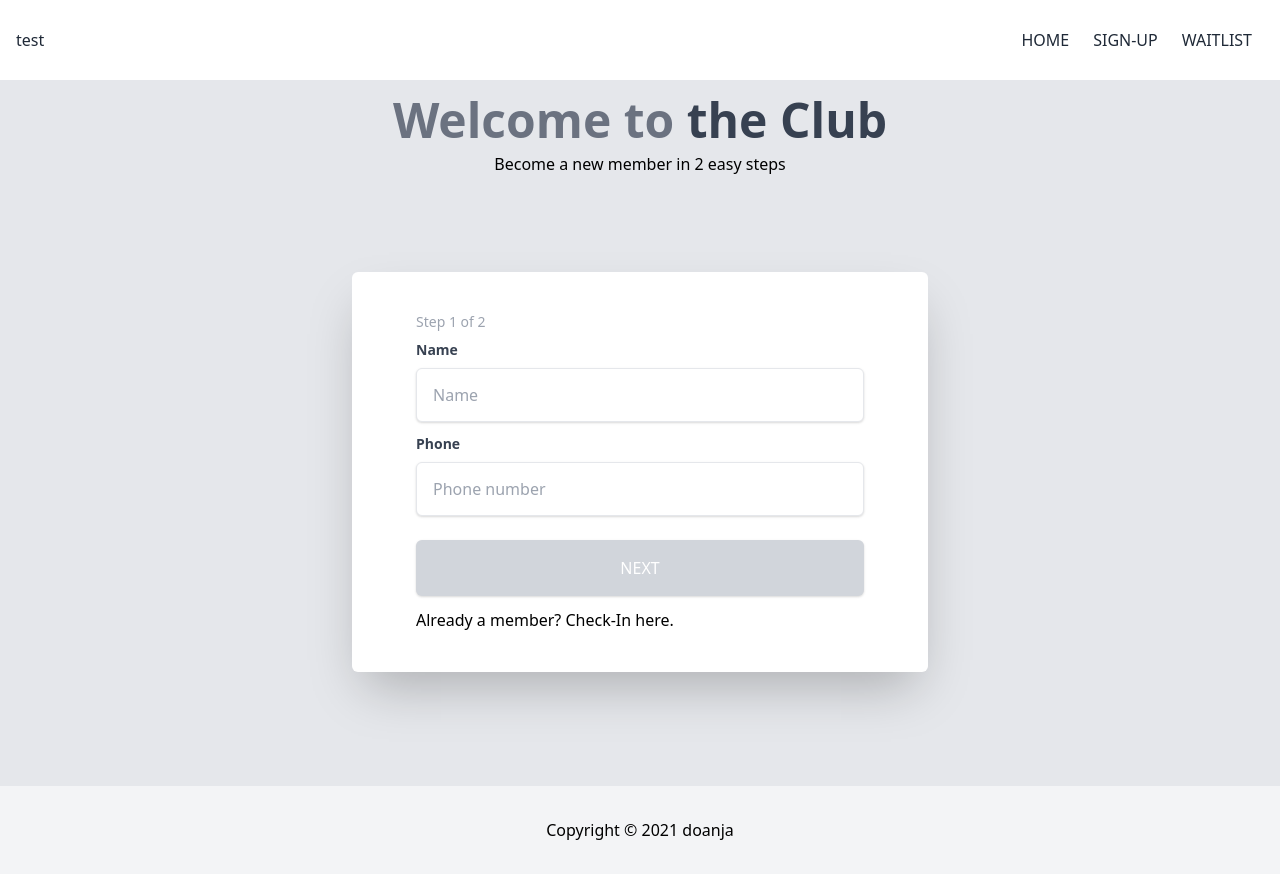
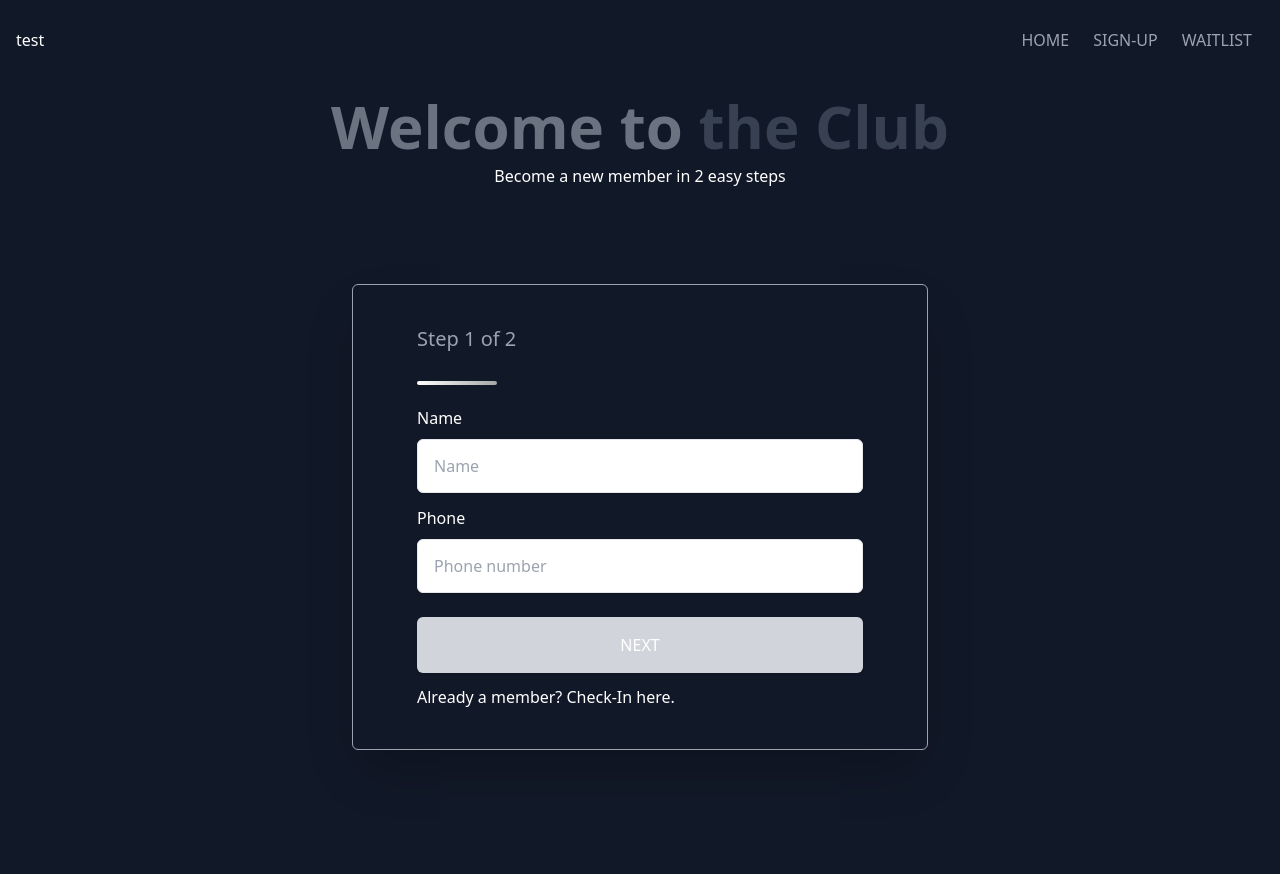
Before and after one commit to doanja/check-in, a Next.js app: page /signup in a window 1280 px wide. Built offline with nearby package versions, Linux system fonts and the light colour scheme.

Commit message:
updated styling

```diff
--- a/components/PageContainer.tsx
+++ b/components/PageContainer.tsx
@@ -9,13 +9,13 @@ const PageContainer = ({ headerLeft, headerRight, subHeader, children }: PageCon
   return (
     <div className='page-wrap'>
       <div className='mx-auto z-10 text-center'>
-        <h1 className='text-gray-500 text-5xl font-semibold'>
+        <h1 className='text-gray-500 text-3xl font-semibold leading-snug md:text-6xl'>
           {headerLeft}
           <span className='text-gray-700'>{headerRight}</span>
         </h1>
         <p className='text-grey-700 mt-2'>{subHeader}</p>
       </div>
-      <div className='max-w-xl w-full mt-24 mb-24 rounded-md shadow-2xl bg-white mx-auto overflow-hidden z-10'>
+      <div className='max-w-xl w-full mt-24 mb-24 rounded-md shadow-2xl mx-auto overflow-hidden z-10 border border-gray-400'>
         <div className='px-16 py-10'>{children}</div>
       </div>
     </div>
--- /dev/null
+++ b/components/SectionBreak.tsx
@@ -0,0 +1,7 @@
+import React from 'react';
+
+const SectionBreak: React.FC = () => {
+  return <div className='section-break' />;
+};
+
+export default SectionBreak;
--- a/components/forms/FormCheckInPhone.tsx
+++ b/components/forms/FormCheckInPhone.tsx
@@ -42,7 +42,11 @@ const FormCheckInPhone = ({ onSubmit, isLoading }: FormProps) => {
         Check In
       </button>
 
-      {<Link href='/signup'>Not a registered user? Sign-up here.</Link>}
+      {
+        <Link href='/signup'>
+          <a className='text-base font-light leading-relaxed'>Not a registered user? Sign-up here.</a>
+        </Link>
+      }
     </form>
   );
 };
--- a/components/forms/FormSignUp.tsx
+++ b/components/forms/FormSignUp.tsx
@@ -1,5 +1,5 @@
 import { useForm } from 'react-hook-form';
-import { FormSignUpStepOne, FormSignUpStepTwo, FormSignUpButtons } from '@/components';
+import { FormSignUpStepOne, FormSignUpStepTwo, FormSignUpButtons, SectionBreak } from '@/components';
 import Link from 'next/link';
 
 type FormValues = {
@@ -30,10 +30,12 @@ const FormSignUp = ({ onSubmit, formStep, setFormStep, isLoading }: FormProps) =
   return (
     <form className='flex flex-col' onSubmit={handleSubmit(onSubmit)}>
       {formStep <= MAX_STEPS && (
-        <p className='text-sm text-gray-400 mb-2'>
+        <p className='text-sm text-gray-400 md:text-xl mb-2'>
           Step {formStep} of {MAX_STEPS}
         </p>
       )}
+
+      <SectionBreak />
 
       {formStep === 1 ? <FormSignUpStepOne register={register} errors={errors} /> : <FormSignUpStepTwo register={register} errors={errors} />}
 
--- a/components/index.tsx
+++ b/components/index.tsx
@@ -26,6 +26,7 @@ import WaitlistTableRow from './WaitlistTableRow';
 
 import Spinner from './Spinner';
 import ModalPin from './ModalPin';
+import SectionBreak from './SectionBreak';
 
 export {
   FormInput,
@@ -50,4 +51,5 @@ export {
   WaitlistTableRow,
   Spinner,
   ModalPin,
+  SectionBreak,
 };
--- a/components/layouts/Nav.tsx
+++ b/components/layouts/Nav.tsx
@@ -6,7 +6,7 @@ const Navbar = () => {
   const closeMenu = () => !showMenu && setShowMenu(!showMenu);
 
   return (
-    <nav className='flex flex-wrap items-center justify-between p-2 md:p-4 text-gray-800'>
+    <nav className='flex flex-wrap items-center justify-between p-2 md:p-4 text-white'>
       {/* logo */}
       <div className='flex items-center'>test</div>
 
--- a/components/layouts/NavLink.tsx
+++ b/components/layouts/NavLink.tsx
@@ -8,7 +8,9 @@ interface NavLinkProps {
 const NavLink = ({ linkTo, linkText }: NavLinkProps) => {
   return (
     <Link href={`/${linkTo}`}>
-      <a className='block uppercase md:inline-block hover:text-gray-600 px-3 py-3 border-b-2 border-gray-900 md:border-none'>{linkText}</a>
+      <a className='block uppercase font-medium text-gray-400 px-3 py-3 transition-all duration-300 ease-in hover:text-white md:inline-block md:border-none'>
+        {linkText}
+      </a>
     </Link>
   );
 };
--- a/components/layouts/index.tsx
+++ b/components/layouts/index.tsx
@@ -38,7 +38,7 @@ const Layout = ({ children }: LayoutProps) => {
           <Nav />
           <Modal toggleModal={toggleModal} showModal={showModal} title={title} body={body} />
           <main className='main-wrap'>{children}</main>
-          <Footer />
+          {/* <Footer /> */}
         </div>
       </ModalContext.Provider>
     </MemoryContext.Provider>
--- a/pages/api/phone/[phone].ts
+++ b/pages/api/phone/[phone].ts
@@ -51,9 +51,17 @@ const checkInUser = async (req: NextApiRequest, res: NextApiResponse, prisma: Pr
       },
     });
 
-    sendTwillioMsg(`\nThank you for checking in at ${env.siteName}.\nWe will let you know when we're ready for you.`, phone, 0);
+    // message sent immediately
+    sendTwillioMsg(
+      `\nThank you for checking in.
+      \nWe will let you know when we're ready for you.
+      \n\nReply STOP to unsubscribe.`,
+      phone,
+      0
+    );
 
-    sendTwillioMsg(`\nThis is a test message.`, phone, 10000);
+    // delayed Message
+    sendTwillioMsg(`\nThis is a test message.`, phone, 3600000);
 
     res.status(200).json({ data: updatedUser });
   } catch (error) {
--- a/pages/index.tsx
+++ b/pages/index.tsx
@@ -7,7 +7,7 @@ export default function Home() {
       <CheckInWrap isNewUser={true} />
 
       <div className='relative text-center my-12 mb-5 mx-2 border-t-2 border-gray-400'>
-        <span className='relative py-0 px-2 -top-3 bg-white text-gray-400'>or</span>
+        <span className='relative py-0 px-2 -top-3 bg-gray-900'>or</span>
       </div>
 
       <CheckInWrap isNewUser={false} />
--- a/styles/index.css
+++ b/styles/index.css
@@ -3,6 +3,10 @@
 /* Write your own custom base styles here */
 
 @tailwind components;
+
+body {
+  @apply bg-gray-900 text-white;
+}
 
 /* Write your own custom component styles here */
 .form-btn-primary {
@@ -34,11 +38,11 @@
 }
 
 .form-input-wrap {
-  @apply block text-gray-700 text-sm font-bold mb-2 capitalize;
+  @apply block text-base font-light leading-relaxed mb-2 capitalize;
 }
 
 .button-label {
-  @apply text-gray-700 text-2xl mb-3 text-center;
+  @apply text-3xl font-semibold leading-snug mb-3 text-center;
 }
 
 .layout-wrap {
@@ -46,19 +50,20 @@
 }
 
 .main-wrap {
-  @apply flex-grow p-4 bg-gray-200;
+  @apply flex-grow p-4;
 }
 
 .page-wrap {
   @apply flex flex-col justify-center h-full;
 }
 
-.trash-icon:hover {
-  @apply text-red-500 cursor-pointer;
+.section-break {
+  background: linear-gradient(270deg, #a7a7a7 0%, #ffffff 100%);
+  @apply w-12 h-1 my-5 rounded-lg bg-white md:w-20;
 }
 
 footer {
-  @apply flex justify-center items-center w-full py-8 border-t-2 bg-gray-100;
+  @apply flex justify-center items-center w-full py-8 border-t-2;
 }
 
 @tailwind utilities;
```
Also changed, not shown: 2 other files (tests, documents, lock files or other folders).
